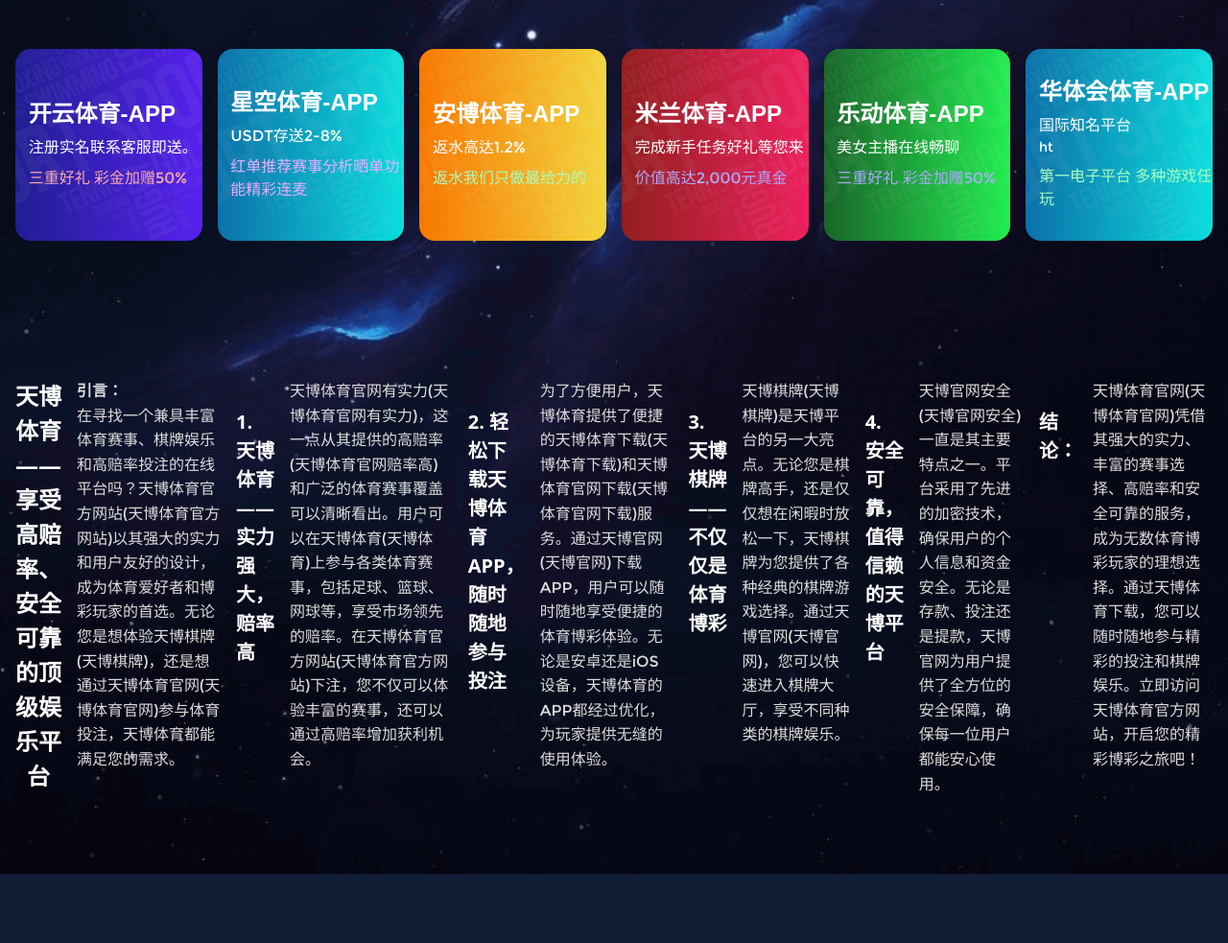
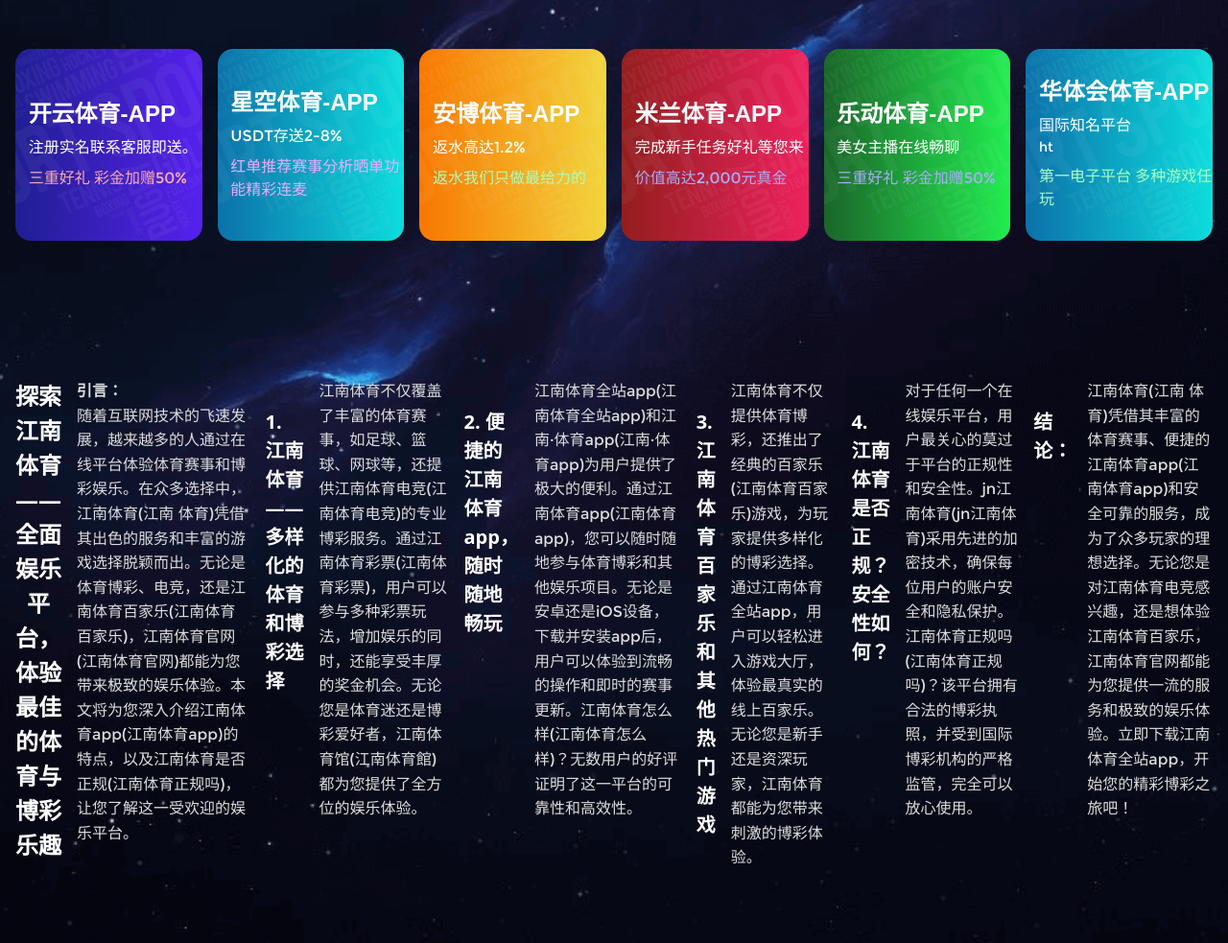
Before and after one commit to innuendo999/jn-sports, a plain HTML site: page index.html in a window 1280 px wide. Shown: the part 749-1732 px from the top of the page at 96% size. Before the commit the page ends 1660 px from the top, so only its background shows below. Drawn offline with Linux system fonts and the light colour scheme; a web font is replaced by a local one.

Commit message:
Update index.html

```diff
--- a/index.html
+++ b/index.html
@@ -1,9 +1,9 @@
 <html><head>
   <meta charset="utf-8">
   <link rel="shortcut icon" href="/favicon.ico">
-  <title>天博体育-天博体育官网实力强</title>
-  <meta content="天博体育提供丰富的体育赛事与高效的投注体验。通过天博体育官网，享受安全可靠的博彩服务，满足所有体育爱好者需求。" name="description"/>
-  <link rel="canonical" href="https://tianbocasino.com/" />
+  <title>江南体育- 江南电竞| 江南体育官方网站-返水最高平台2024</title>
+  <meta content="江南体育官网提供丰富的体育赛事和电竞博彩，2024年返水最高，安全可靠。立即注册江南体育，畅享极致娱乐体验！" name="description"/>
+  <link rel="canonical" href="https://jn-sports.net/" />
 
   <meta name="viewport" content="width=device-width,initial-scale=1,maximum-scale=1,user-scalable=no,viewport-fit=cover">
   <script type="text/javascript" src="/static/jquery.min.js"></script>
@@ -303,46 +303,46 @@
         <div class="home_sports_game-content">
 
           <!-- Title -->
-          <h1 class="main-title" style="font-size: 24px; color: #fff; text-align: center; margin-bottom: 20px;">
-            天博体育——享受高赔率、安全可靠的顶级娱乐平台
-          </h1>
+          <h2 class="main-title" style="font-size: 24px; color: #fff; text-align: center; margin-bottom: 20px;">
+            探索江南体育——全面娱乐平台，体验最佳的体育与博彩乐趣
+          </h2>
 
           <!-- Introduction -->
           <p class="intro-text" style="font-size: 16px; color: #ddd; line-height: 1.6;">
             <strong>引言：</strong><br>
-            在寻找一个兼具丰富体育赛事、棋牌娱乐和高赔率投注的在线平台吗？天博体育官方网站(天博体育官方网站)以其强大的实力和用户友好的设计，成为体育爱好者和博彩玩家的首选。无论您是想体验天博棋牌(天博棋牌)，还是想通过天博体育官网(天博体育官网)参与体育投注，天博体育都能满足您的需求。
+            随着互联网技术的飞速发展，越来越多的人通过在线平台体验体育赛事和博彩娱乐。在众多选择中，江南体育(江南 体育)凭借其出色的服务和丰富的游戏选择脱颖而出。无论是体育博彩、电竞，还是江南体育百家乐(江南体育百家乐)，江南体育官网(江南体育官网)都能为您带来极致的娱乐体验。本文将为您深入介绍江南体育app(江南体育app)的特点，以及江南体育是否正规(江南体育正规吗)，让您了解这一受欢迎的娱乐平台。
           </p>
 
           <!-- Section 1 -->
           <h2 class="section-title" style="font-size: 20px; color: #fff; margin-top: 30px;">
-            1. 天博体育——实力强大，赔率高
+            1. 江南体育——多样化的体育和博彩选择
           </h2>
           <p class="section-content" style="font-size: 16px; color: #ddd; line-height: 1.6;">
-            天博体育官网有实力(天博体育官网有实力)，这一点从其提供的高赔率(天博体育官网赔率高)和广泛的体育赛事覆盖可以清晰看出。用户可以在天博体育(天博体育)上参与各类体育赛事，包括足球、篮球、网球等，享受市场领先的赔率。在天博体育官方网站(天博体育官方网站)下注，您不仅可以体验丰富的赛事，还可以通过高赔率增加获利机会。
+            江南体育不仅覆盖了丰富的体育赛事，如足球、篮球、网球等，还提供江南体育电竞(江南体育电竞)的专业博彩服务。通过江南体育彩票(江南体育彩票)，用户可以参与多种彩票玩法，增加娱乐的同时，还能享受丰厚的奖金机会。无论您是体育迷还是博彩爱好者，江南体育馆(江南体育館)都为您提供了全方位的娱乐体验。
           </p>
 
           <!-- Section 2 -->
           <h2 class="section-title" style="font-size: 20px; color: #fff; margin-top: 30px;">
-            2. 轻松下载天博体育APP，随时随地参与投注
+            2. 便捷的江南体育app，随时随地畅玩
           </h2>
           <p class="section-content" style="font-size: 16px; color: #ddd; line-height: 1.6;">
-            为了方便用户，天博体育提供了便捷的天博体育下载(天博体育下载)和天博体育官网下载(天博体育官网下载)服务。通过天博官网(天博官网)下载APP，用户可以随时随地享受便捷的体育博彩体验。无论是安卓还是iOS设备，天博体育的APP都经过优化，为玩家提供无缝的使用体验。
+            江南体育全站app(江南体育全站app)和江南·体育app(江南·体育app)为用户提供了极大的便利。通过江南体育app(江南体育app)，您可以随时随地参与体育博彩和其他娱乐项目。无论是安卓还是iOS设备，下载并安装app后，用户可以体验到流畅的操作和即时的赛事更新。江南体育怎么样(江南体育怎么样)？无数用户的好评证明了这一平台的可靠性和高效性。
           </p>
 
           <!-- Section 3 -->
           <h2 class="section-title" style="font-size: 20px; color: #fff; margin-top: 30px;">
-            3. 天博棋牌——不仅仅是体育博彩
+            3. 江南体育百家乐和其他热门游戏
           </h2>
           <p class="section-content" style="font-size: 16px; color: #ddd; line-height: 1.6;">
-            天博棋牌(天博棋牌)是天博平台的另一大亮点。无论您是棋牌高手，还是仅仅想在闲暇时放松一下，天博棋牌为您提供了各种经典的棋牌游戏选择。通过天博官网(天博官网)，您可以快速进入棋牌大厅，享受不同种类的棋牌娱乐。
+            江南体育不仅提供体育博彩，还推出了经典的百家乐(江南体育百家乐)游戏，为玩家提供多样化的博彩选择。通过江南体育全站app，用户可以轻松进入游戏大厅，体验最真实的线上百家乐。无论您是新手还是资深玩家，江南体育都能为您带来刺激的博彩体验。
           </p>
 
           <!-- Section 4 -->
           <h2 class="section-title" style="font-size: 20px; color: #fff; margin-top: 30px;">
-            4. 安全可靠，值得信赖的天博平台
+            4. 江南体育是否正规？安全性如何？
           </h2>
           <p class="section-content" style="font-size: 16px; color: #ddd; line-height: 1.6;">
-            天博官网安全(天博官网安全)一直是其主要特点之一。平台采用了先进的加密技术，确保用户的个人信息和资金安全。无论是存款、投注还是提款，天博官网为用户提供了全方位的安全保障，确保每一位用户都能安心使用。
+            对于任何一个在线娱乐平台，用户最关心的莫过于平台的正规性和安全性。jn江南体育(jn江南体育)采用先进的加密技术，确保每位用户的账户安全和隐私保护。江南体育正规吗(江南体育正规吗)？该平台拥有合法的博彩执照，并受到国际博彩机构的严格监管，完全可以放心使用。
           </p>
 
           <!-- Conclusion -->
@@ -350,7 +350,7 @@
             结论：
           </h2>
           <p class="section-content" style="font-size: 16px; color: #ddd; line-height: 1.6;">
-            天博体育官网(天博体育官网)凭借其强大的实力、丰富的赛事选择、高赔率和安全可靠的服务，成为无数体育博彩玩家的理想选择。通过天博体育下载，您可以随时随地参与精彩的投注和棋牌娱乐。立即访问天博体育官方网站，开启您的精彩博彩之旅吧！
+            江南体育(江南 体育)凭借其丰富的体育赛事、便捷的江南体育app(江南体育app)和安全可靠的服务，成为了众多玩家的理想选择。无论您是对江南体育电竞感兴趣，还是想体验江南体育百家乐，江南体育官网都能为您提供一流的服务和极致的娱乐体验。立即下载江南体育全站app，开始您的精彩博彩之旅吧！
           </p>
 
         </div>
```
